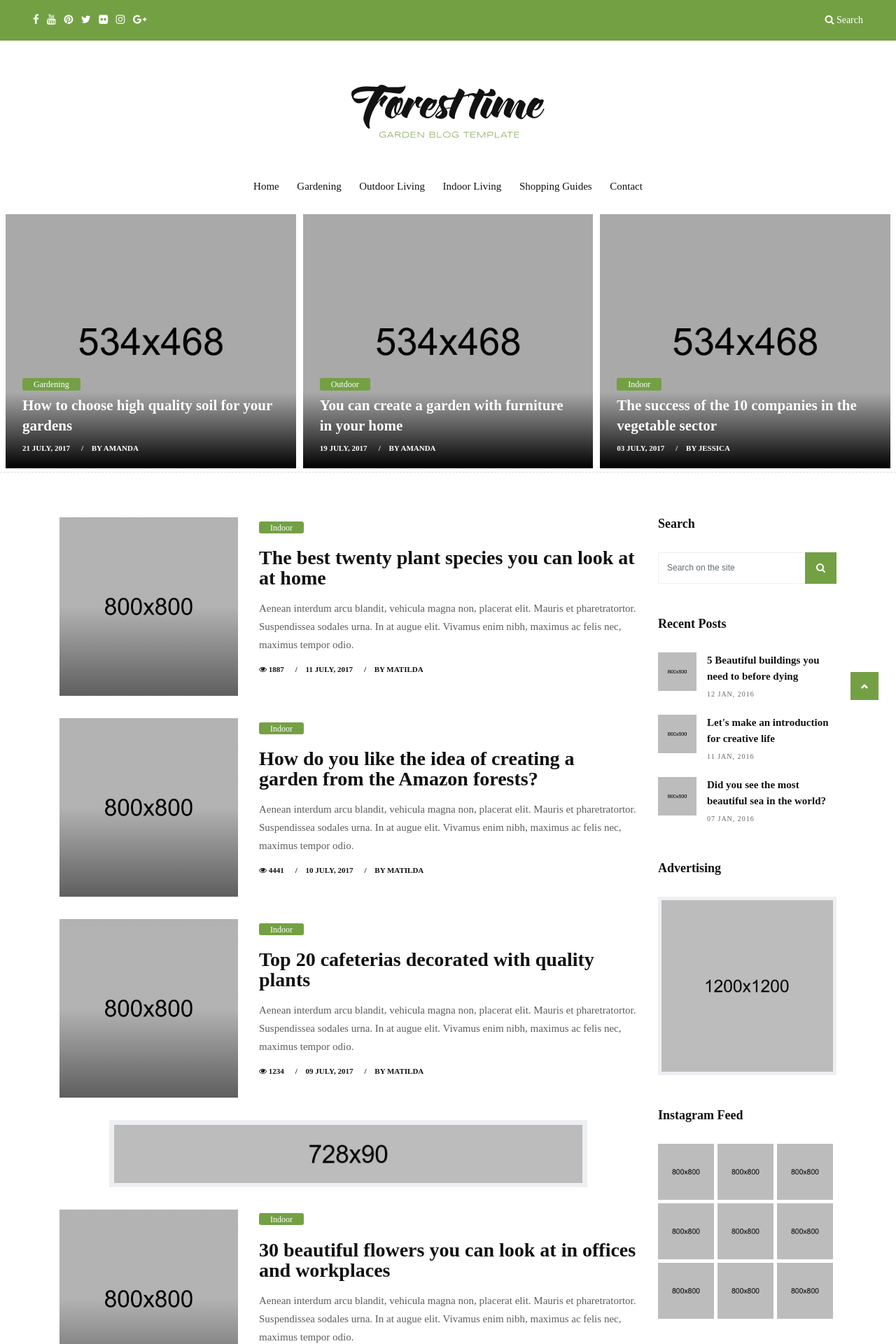
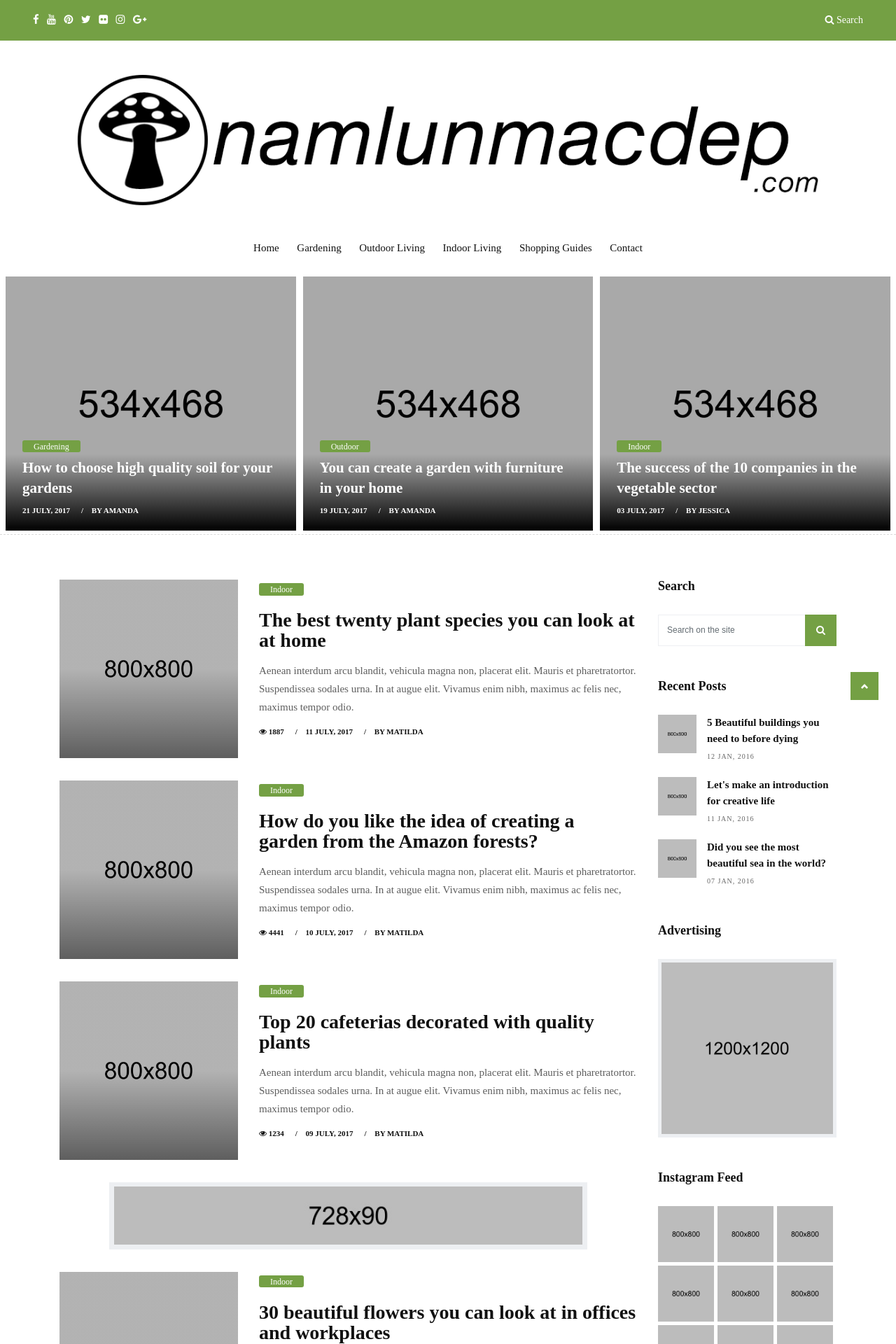
Before and after one commit to quinnybelle/quinnybelle.github.io, a Jekyll site: the page built from index.html, in a window 1280 px wide. Shown: the top 1920 px of the page at 70% size. Built offline with Jekyll 4.4.1, drawn with Linux system fonts in a browser that asks for light colours; some web fonts are replaced; the list of posts is cut into pages by our own code.

Commit message:
update favicon and logo

```diff
--- a/_layouts/default.html
+++ b/_layouts/default.html
@@ -87,7 +87,7 @@
 					<div class="col-md-12">
 						<div class="logo">
 							<a href="garden-index.html"><img
-									src="{{ site.baseurl }}/assets/images/version/garden-logo.png" alt=""></a>
+									src="{{ site.baseurl }}/assets/images/version/banner.png" alt=""></a>
 						</div><!-- end logo -->
 					</div>
 				</div><!-- end row -->
```
Also changed, not shown: assets/favicon.ico, assets/images/version/banner.png (added).
